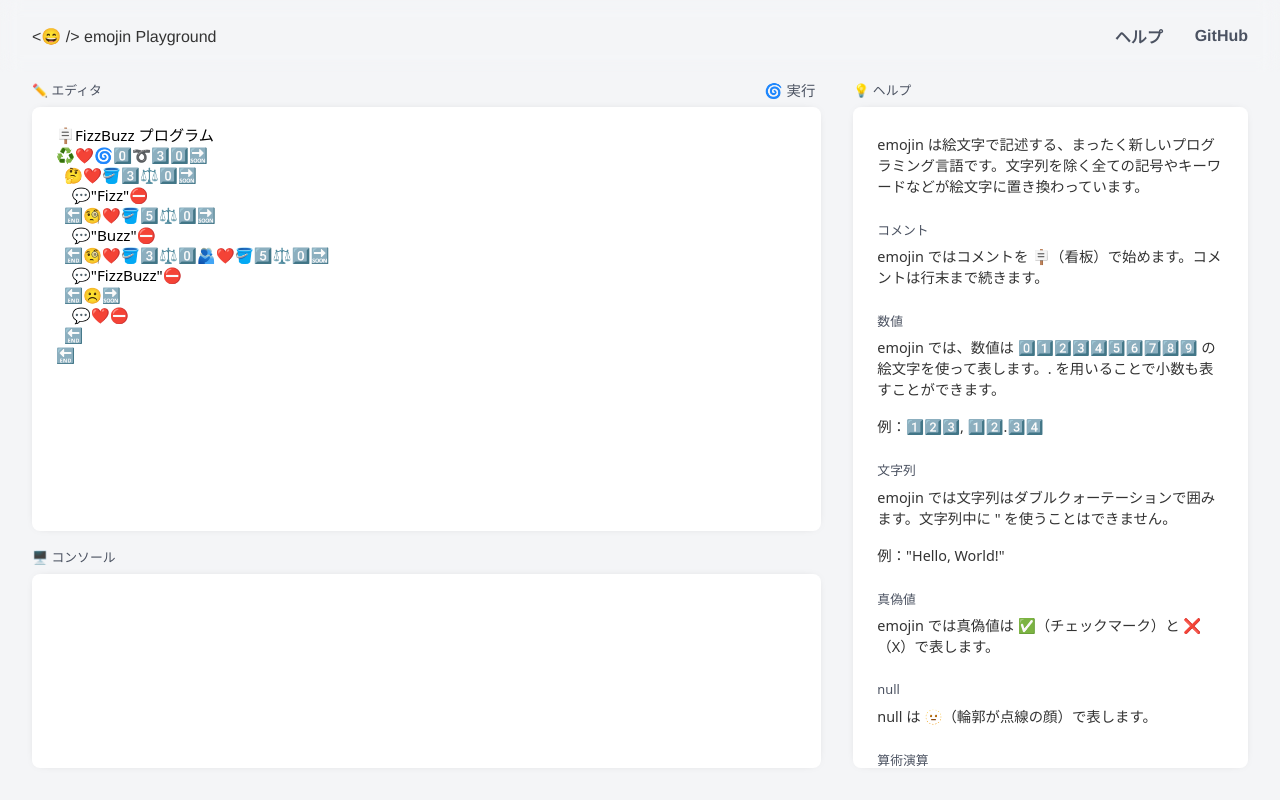
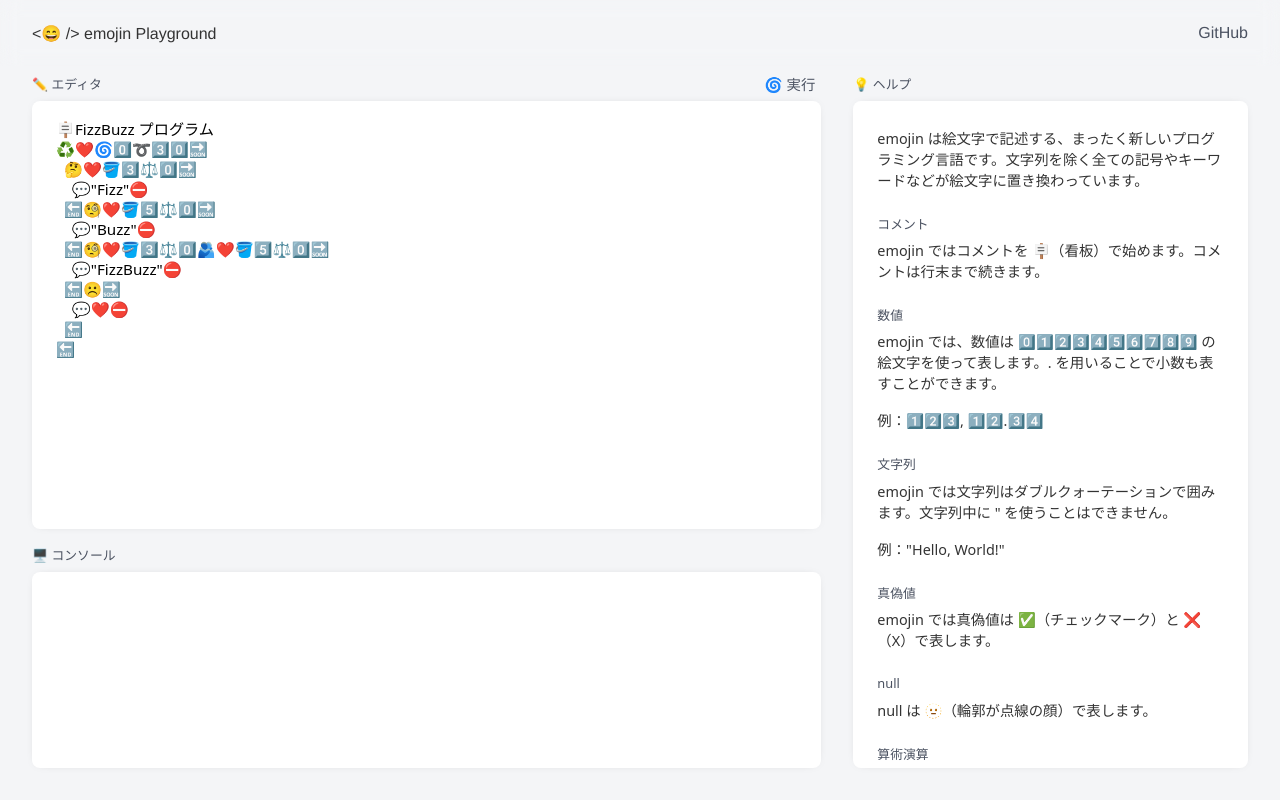
Before and after one commit to itsu-dev/emojin, a React (Vite) app: page / in a window 1280 px wide. Built offline with nearby package versions, Linux system fonts and the light colour scheme.

Commit message:
feat: リンクを修正

```diff
--- a/src/components/Header.tsx
+++ b/src/components/Header.tsx
@@ -26,7 +26,6 @@
         display: flex;
         align-items: center;
         justify-content: center;
-        font-weight: 700;
         color: #4B5261;
     }
     a {
@@ -46,8 +45,7 @@
             <Title>&lt;😄&nbsp;/&gt; emojin Playground</Title>
             <Nav>
                 <ul>
-                    <li><a href="#">ヘルプ</a></li>
-                    <li><a href="#">GitHub</a></li>
+                    <li><a href="https://github.com/itsu-dev/emojin">GitHub</a></li>
                 </ul>
             </Nav>
         </Wrapper>
```
